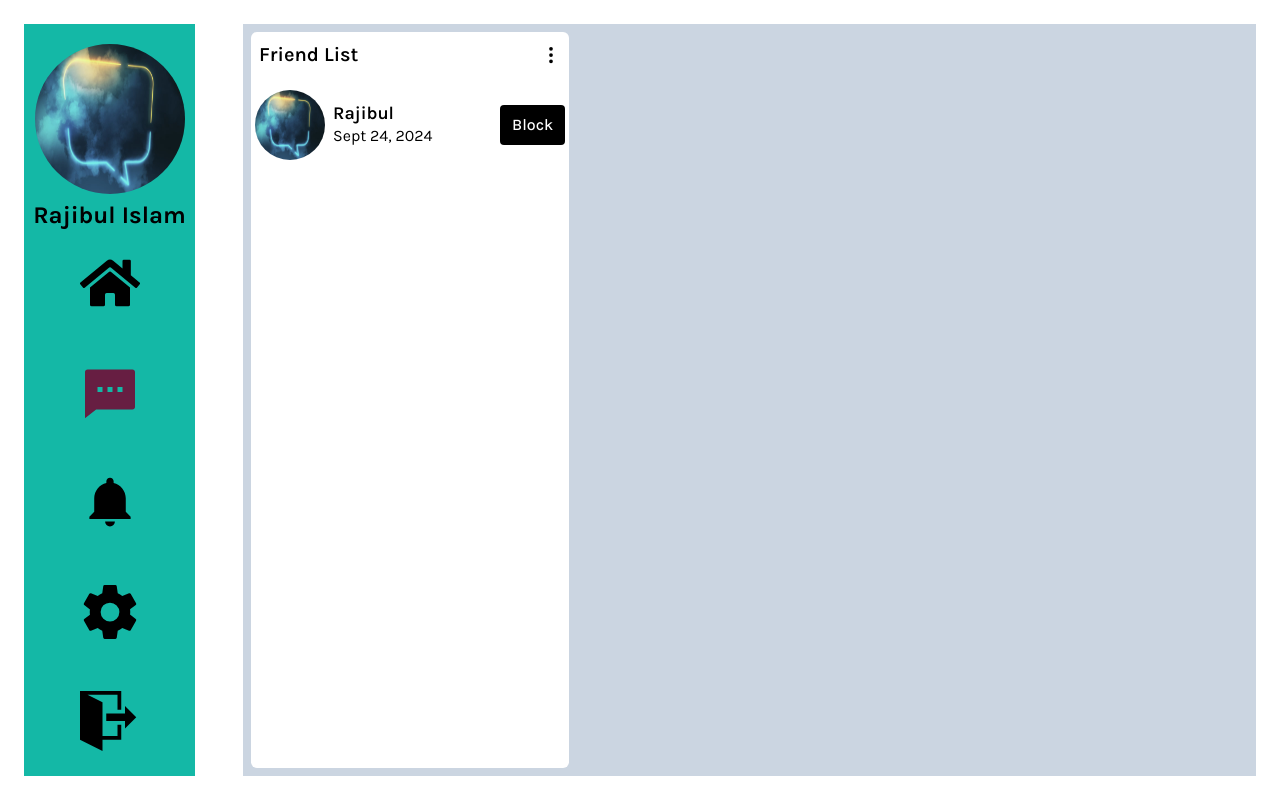
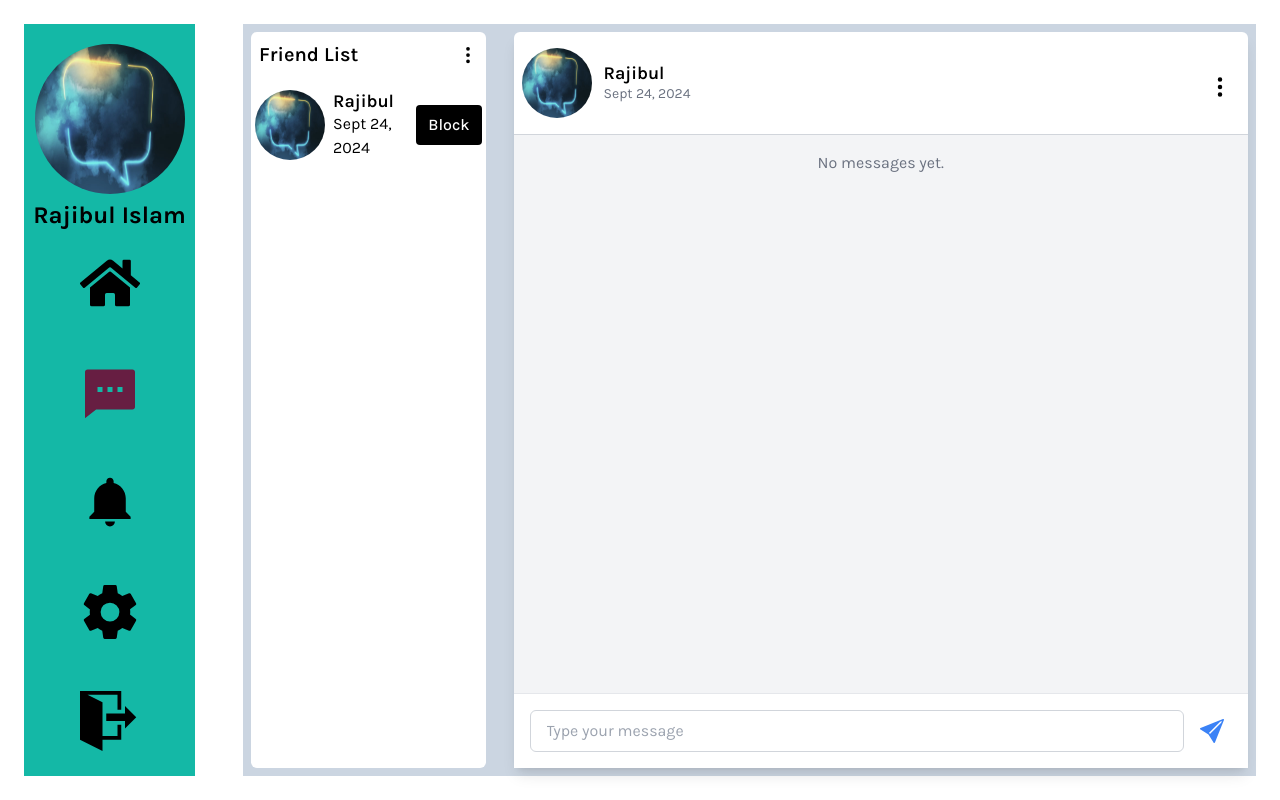
Before and after one commit to rajibulislam60/msgApp, a React (Vite) app: page /message in a window 1280 px wide. Built offline with nearby package versions, Linux system fonts and the light colour scheme.

Commit message:
message part design done

```diff
--- a/src/Pages/Message.jsx
+++ b/src/Pages/Message.jsx
@@ -1,11 +1,16 @@
 import React from "react";
 import FriendList from "../components/FriendList";
+import MessageArea from "../components/MessageArea";
 
 const Message = () => {
   return (
     <div className="w-full h-screen px-6 py-6">
       <div className="w-full h-full bg-slate-300 flex flex-col">
-        <FriendList />
+        <div className="flex gap-3 h-full">
+          <FriendList />
+        <MessageArea/>
+        </div>
+
       </div>
     </div>
   );
--- /dev/null
+++ b/src/components/MessageArea.jsx
@@ -0,0 +1,54 @@
+import React from "react";
+import ProfileImg from "./../../public/chattingbg.jpg";
+import { BsThreeDotsVertical, BsFillSendFill } from "react-icons/bs";
+
+const MessageArea = () => {
+  return (
+    <div className="w-full h-full flex flex-col px-2 py-2">
+      <div className="bg-white rounded-md shadow-lg flex flex-col h-full">
+        {/* Header Section */}
+        <div className="flex justify-between items-center py-4 px-2">
+          <div className="flex gap-3 items-center">
+            <img
+              className="w-[70px] h-[70px] rounded-full"
+              src={ProfileImg}
+              alt="Profile"
+            />
+            <div>
+              <h2 className="text-[18px] font-semibold leading-[22px]">
+                Rajibul
+              </h2>
+              <p className="text-gray-500 text-sm">Sept 24, 2024</p>
+            </div>
+          </div>
+          <div className="text-[24px] font-semibold px-2 pt-2">
+            <BsThreeDotsVertical />
+          </div>
+        </div>
+
+        {/* Divider */}
+        <div className="w-full h-[1px] bg-gray-300"></div>
+
+        {/* Message Area - Flex-grow to take up available space */}
+        <div className="flex-grow px-4 py-4 bg-gray-100 overflow-y-auto">
+          {/* Messages will go here */}
+          <p className="text-center text-gray-500">No messages yet.</p>
+        </div>
+
+        {/* Input Section */}
+        <div className="px-4 py-4 bg-white flex items-center gap-2 border-t">
+          <input
+            className="border border-gray-300 w-full text-[16px] px-4 py-2 rounded-md focus:outline-none focus:border-blue-500"
+            type="text"
+            placeholder="Type your message"
+          />
+          <button className="text-blue-500 p-2 hover:bg-blue-100 rounded-full">
+            <BsFillSendFill size={24} />
+          </button>
+        </div>
+      </div>
+    </div>
+  );
+};
+
+export default MessageArea;
```
